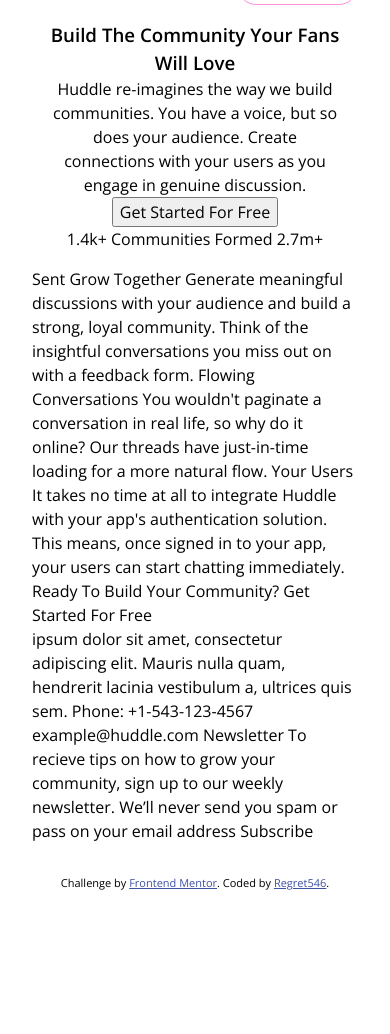
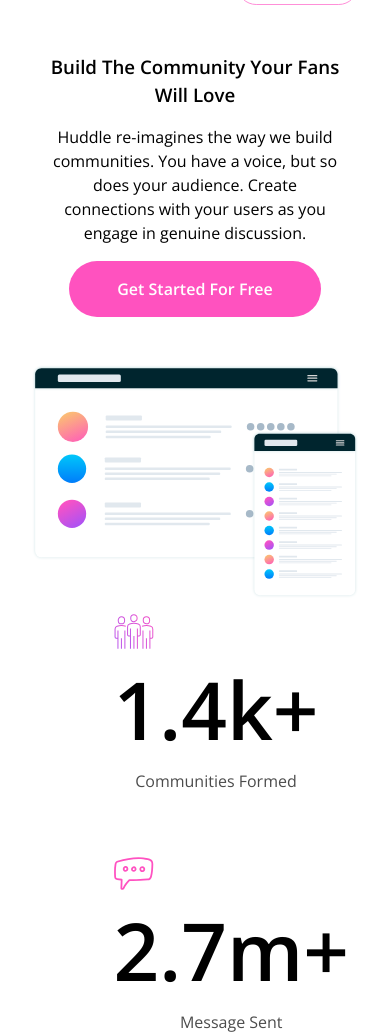
Before and after one commit to regret546/huddle-landing-page-with-curved-sections-master, a website: page index.html in a window 390 px wide. Shown: the part 69-1103 px from the top of the page. Before the commit the page ends 961 px from the top, so only its background shows below. Drawn offline with nearby package versions, Linux system fonts and the light colour scheme.

Commit message:
initial mobile design of header section

```diff
--- a/app/scss/global/_colors.scss
+++ b/app/scss/global/_colors.scss
@@ -3,7 +3,7 @@
   --clr--pink: hsl(322, 100%, 66%);
   --clr--light-pink: hsl(321, 100%, 78%);
   --clr--light-red: hsl(0, 100%, 63%);
-  --clr--white: hsl(0, 0, 100%);
+  --clr--white: hsl(0, 0%, 100%);
   /* Neutral Colors */
   --clr--very-dark-cyan: hsl(192, 100%, 9%);
   --clr--very-pale-blue: hsl(207, 100%, 98%);
--- a/app/scss/global/_fonts.scss
+++ b/app/scss/global/_fonts.scss
@@ -1,9 +1,12 @@
 :root {
   /* Font Family */
+
+  /* headings */
   --ff--headings: "Poppins", sans-serif;
+  /* body */
   --ff--body: "Open Sans", sans-serif;
 
-  /* Font Weight */
+  /* Font Weight  */
   --fw--regular: 400;
   --fw--bold: 600;
   --fw--very-bold: 700;
--- a/app/scss/layout/sections/_body.scss
+++ b/app/scss/layout/sections/_body.scss
@@ -0,0 +1,8 @@
+body {
+  ul {
+    padding: 0;
+    li {
+      list-style: none;
+    }
+  }
+}
--- a/app/scss/layout/sections/_header.scss
+++ b/app/scss/layout/sections/_header.scss
@@ -2,9 +2,11 @@
 
 .huddle__main {
   &_header {
+    gap: 2rem;
     &_nav {
       width: 100%;
       display: flex;
+      gap: 2rem;
       justify-content: space-between;
       align-items: center;
 
@@ -29,6 +31,34 @@
     &_info {
       padding: 1rem;
       @include u.grid-horizintally-center;
+
+      button {
+        color: var(--clr--white);
+        background-color: var(--clr--pink);
+        padding: 1rem 3rem;
+        border: none;
+        border-radius: 2rem;
+        font-weight: var(--fw--bold);
+      }
+    }
+
+    &_stats {
+      @include u.grid-horizintally-center;
+      ul {
+        width: 50%;
+        display: grid;
+        margin-bottom: 3rem;
+        img {
+          width: 40px;
+        }
+        h2 {
+          font-size: 5rem;
+          font-weight: var(--fw--very-bold);
+        }
+        p {
+          opacity: 0.7;
+        }
+      }
     }
   }
 }
--- a/app/scss/layout/util/_grid.scss
+++ b/app/scss/layout/util/_grid.scss
@@ -2,4 +2,5 @@
   display: grid;
   justify-items: center;
   text-align: center;
+  gap: 1rem;
 }
--- a/index.html
+++ b/index.html
@@ -46,9 +46,20 @@
             engage in genuine discussion.
           </p>
           <button>Get Started For Free</button>
-
-          1.4k+ Communities Formed 2.7m+
         </article>
+        <div class="huddle__main_header_stats">
+          <img src="images/screen-mockups.svg" alt="top" />
+          <ul>
+            <li><img src="images/icon-communities.svg" alt="communities" /></li>
+            <li><h2>1.4k+</h2></li>
+            <li><p>Communities Formed</p></li>
+          </ul>
+          <ul>
+            <li><img src="images/icon-messages.svg" alt="message " /></li>
+            <li><h2>2.7m+</h2></li>
+            <li><p>Message Sent</p></li>
+          </ul>
+        </div>
       </section>
       <section class="huddle__main_body">
         <article class="huddle__main_body_content">
```
Also changed, not shown: dist/style.css, 1 other file.
